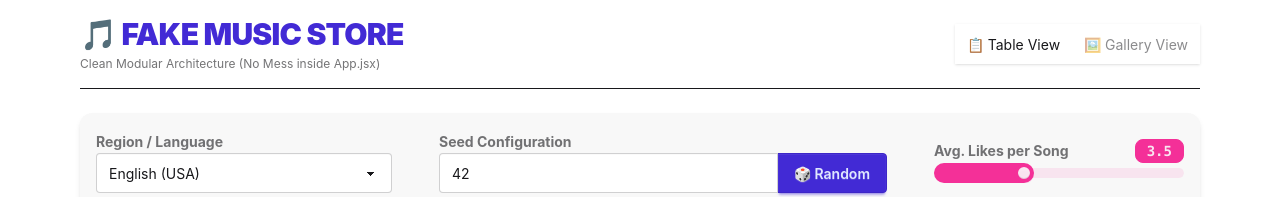
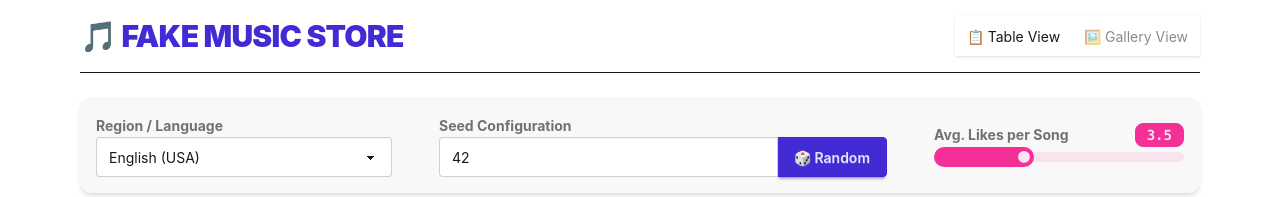
Before and after one commit to tabassummoni/fake_music_store-client, a React (Vite) app: page / in a window 1280 px wide. Shown: the top 197 px of the page. Built offline with nearby package versions, Linux system fonts and the light colour scheme; no server answers.

Commit message:
final update

```diff
--- a/src/App.jsx
+++ b/src/App.jsx
@@ -21,7 +21,6 @@ function App() {
       <header className="mb-6 flex flex-col sm:flex-row justify-between items-start sm:items-center border-b pb-4 gap-4">
         <div>
           <h1 className="text-3xl font-black text-primary tracking-tight">🎵 FAKE MUSIC STORE</h1>
-          <p className="text-xs opacity-60 mt-1">Clean Modular Architecture (No Mess inside App.jsx)</p>
         </div>
 
         <div className="tabs tabs-boxed shadow-sm">
```
